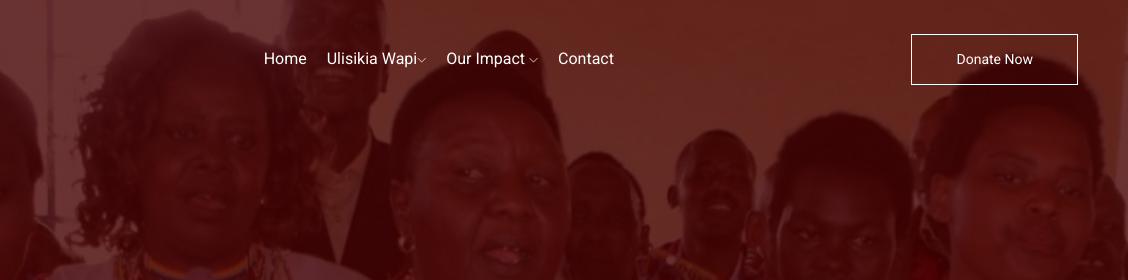
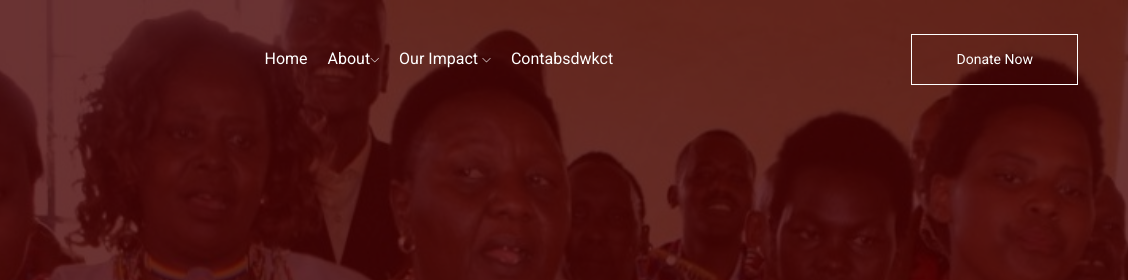
Before and after one commit to LBNDOCH/tasaruntomonokinitiative, a plain HTML site: page index.html in a window 1280 px wide. Shown: the top 280 px of the page, 152-1280 px from the left. Drawn offline with nearby package versions, Linux system fonts and the light colour scheme; a web font is replaced by a local one.

Commit message:
Update index.html

```diff
--- a/index.html
+++ b/index.html
@@ -49,7 +49,7 @@
                                 <nav>
                                     <ul id="navigation">
                                         <li><a href="index.html">home</a></li>
-                                        <li><a href="#">ulisikia wapi<i class="ti-angle-down"></i></a>
+                                        <li><a href="#">about<i class="ti-angle-down"></i></a>
                                             <ul class="submenu">
                                                 <li><a href="about.html">about</a></li>
                                                 <li><a href="partners.html">partners</a></li>
@@ -63,7 +63,7 @@
                                                 <li><a href="bead-programme.html">bead-programme</a></li>
                                             </ul>
                                         </li>
-                                        <li><a href="contact.html">Contact</a></li>
+                                        <li><a href="contact.html">Contabsdwkct</a></li>
                                     </ul>
                                 </nav>
                             </div>
```
